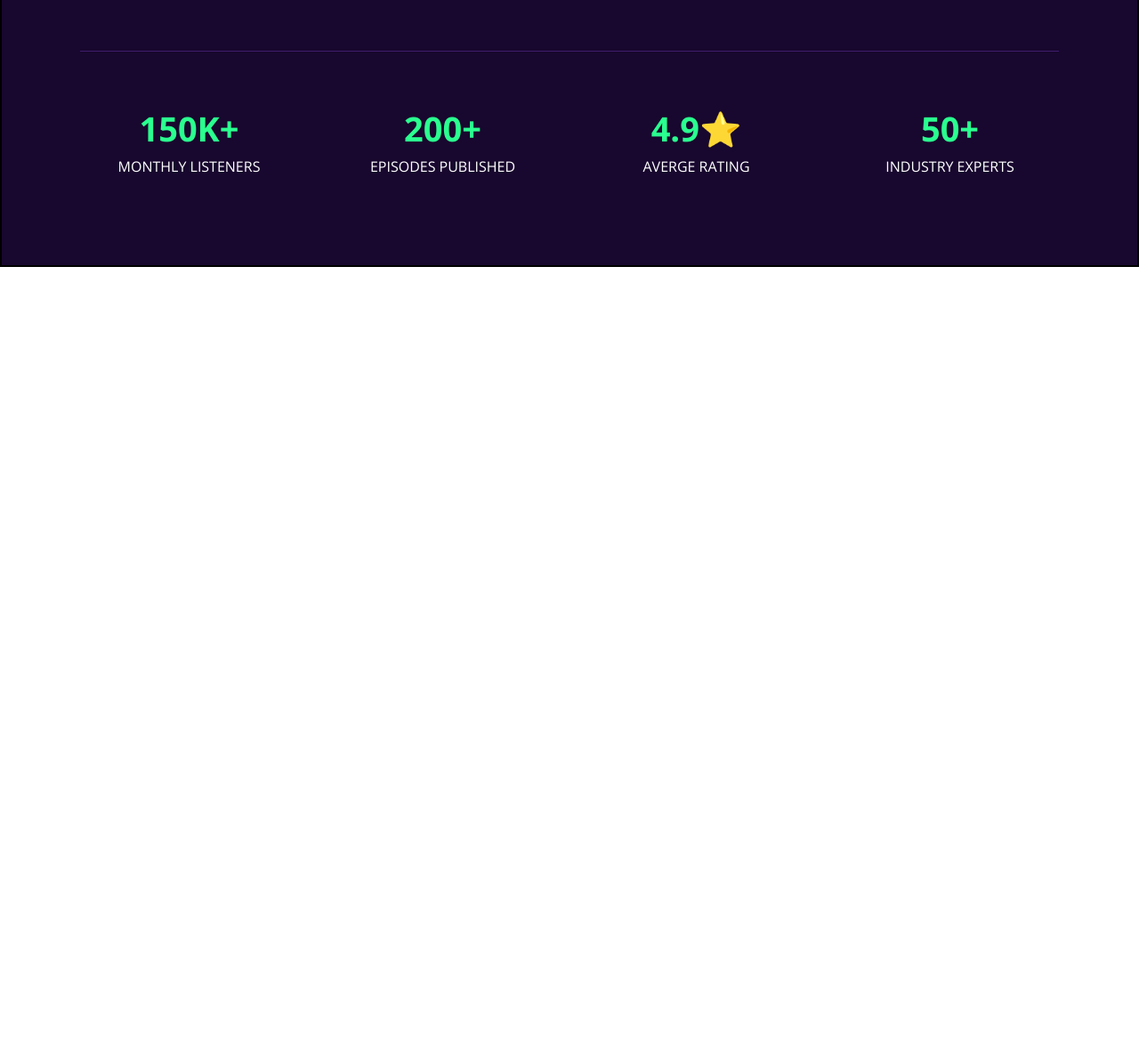
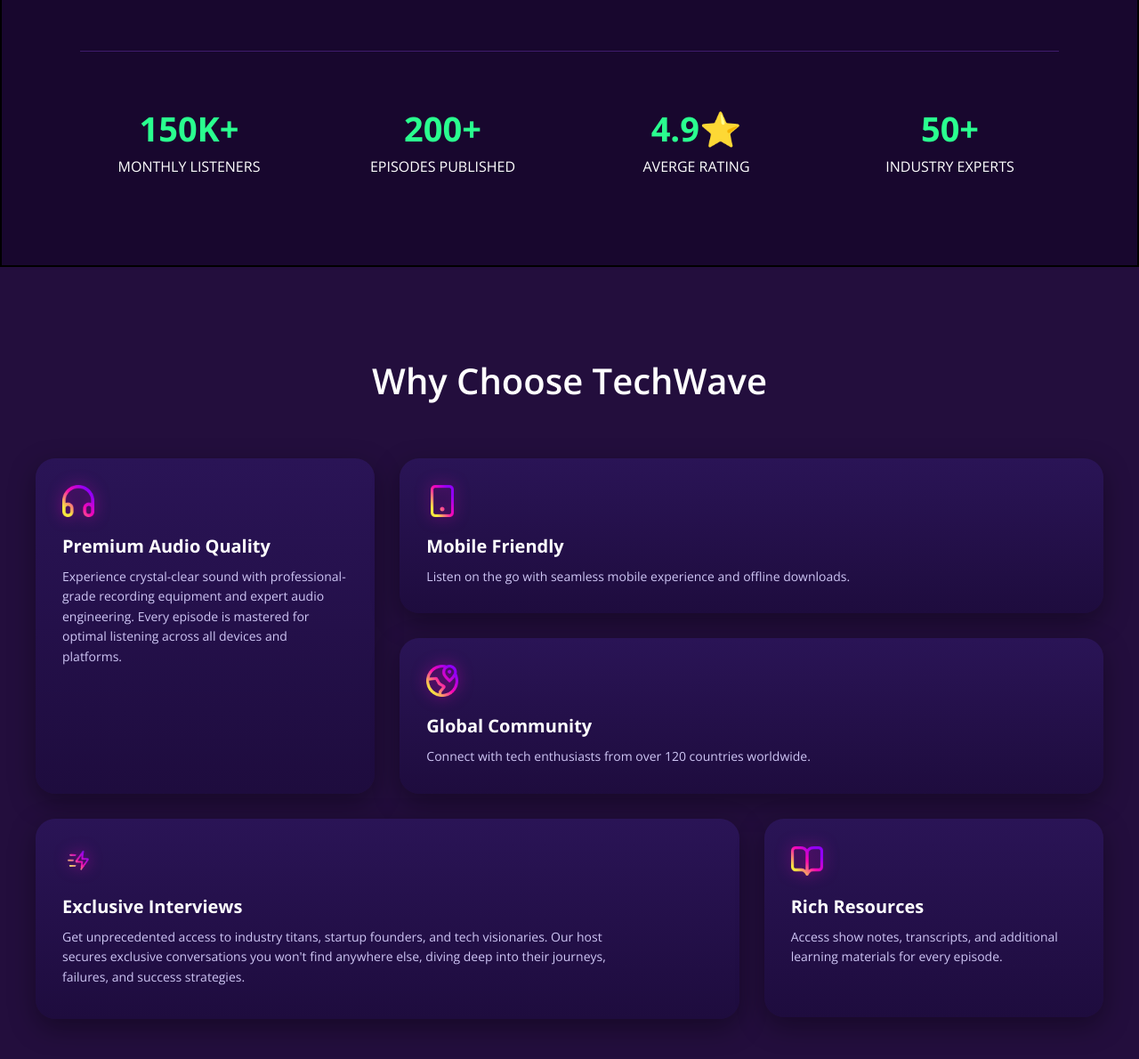
Before and after one commit to tasnimbiva/Assignment-2, a plain HTML site: page index.html in a window 1280 px wide. Shown: the part 1111-2301 px from the top of the page at 89% size. Before the commit the page ends 1411 px from the top, so only its background shows below. Drawn offline with nearby package versions, Linux system fonts and the light colour scheme.

Commit message:
completed card section

```diff
--- a/index.html
+++ b/index.html
@@ -88,6 +88,56 @@
             </div>
         </div>
     </section>
+
+
+    <section class="why-techwave">
+  <div class="container">
+    <h2>Why Choose TechWave</h2>
+    <div class="features">
+
+        <div class="features-card card1">
+            <div class="icon">
+                <img src="assets/headphone.png">
+            </div>
+            <h3>Premium Audio Quality</h3>
+            <p>Experience crystal-clear sound with professional-grade recording equipment and expert audio engineering. Every episode is mastered for optimal listening across all devices and platforms.</p>
+        </div>
+
+        <div class="features-card card2">
+            <div class="icon">
+                <img src="assets/device.png">
+            </div>
+            <h3>Mobile Friendly</h3>
+            <p>Listen on the go with seamless mobile experience and offline downloads.</p>
+        </div>
+
+        <div class="features-card card3">
+            <div class="icon">
+                <img src="assets/location.png">
+            </div>
+            <h3>Global Community</h3>
+            <p>Connect with tech enthusiasts from over 120 countries worldwide.</p>
+        </div>
+
+        <div class="features-card card4">
+            <div class="icon">
+               <img src="assets/interview.png">
+            </div>
+            <h3>Exclusive Interviews</h3>
+            <p>Get unprecedented access to industry titans, startup founders, and tech visionaries. Our host secures exclusive conversations you won't find anywhere else, diving deep into their journeys, failures, and success strategies.</p>
+        </div>
+
+        <div class="features-card card5">
+            <div class="icon">
+                <img src="assets/resource.png">
+            </div>
+            <h3>Rich Resources</h3>
+            <p>Access show notes, transcripts, and additional learning materials for every episode.</p>
+        </div>
+
+    </div>
+  </div>
+</section>
 </main>
 </body>
 </html>
--- a/style.css
+++ b/style.css
@@ -232,3 +232,77 @@
   letter-spacing: 1px;
   color: #bdb6e3;
 }
+
+
+.why-techwave {
+  background-color: #230E3D;
+  padding: 100px 20px;
+  color: #ffffff;
+}
+.container {
+  max-width: 1200px;
+  margin: auto;
+}
+
+.why-techwave h2 {
+  text-align: center;
+  font-size: 40px;
+  margin-bottom: 60px;
+  font-weight: 600;
+}
+.features {
+  display: grid;
+  grid-template-columns: repeat(3, 1fr);
+  gap: 28px;
+  grid-template-areas:
+  "card1 card2 card2"
+  "card1 card3 card3"
+  "card4 card4 card5"
+  ".      .      card5";
+}
+
+.card1 {grid-area: card1;}
+.card2 {grid-area: card2;}
+.card3 {grid-area: card3;}
+.card4 {grid-area: card4;}
+.card5 {grid-area: card5;}
+
+.features-card {
+  background: linear-gradient(180deg, #2a1456, #1e0c3e);
+  padding: 30px;
+  border-radius: 22px;
+  box-shadow: 0 10px 30px #00000059;
+  color: white;
+  transition: transform 0.3s ease;
+}
+.features-card:hover {
+  transform: translateY(-6px);
+}
+.icon {
+  margin-bottom: 14px;
+}
+.icon img {
+  width: 36px;
+  height: 36px;
+  object-fit: contain;
+  filter: drop-shadow(0 0 8px #FF00C880);
+}
+.features-card h3 {
+  font-size: 20px;
+  margin-bottom: 10px;
+}
+.features-card p {
+  font-size: 14px;
+  line-height: 1.6;
+  color: #cfc6f5;
+}
+.card4 p {
+  max-width: 85%;
+}
+.card4 {
+  padding-bottom: 36px;
+}
+.card5 {
+  max-width: 100%;
+  height: 88%;
+}
```
Also changed, not shown: assets/interview.png (added).
